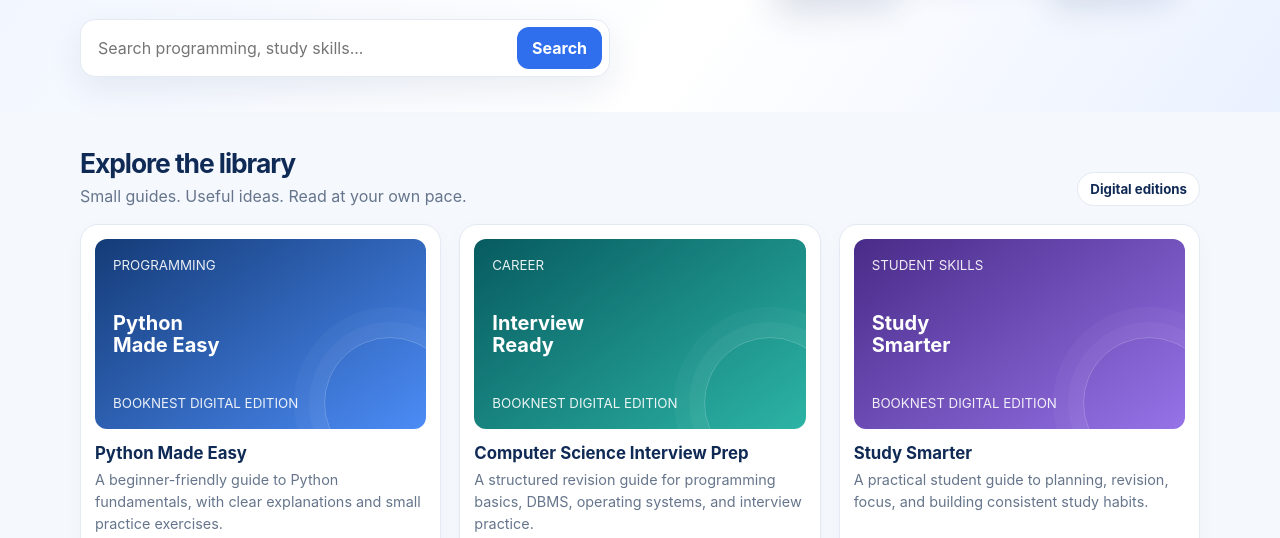
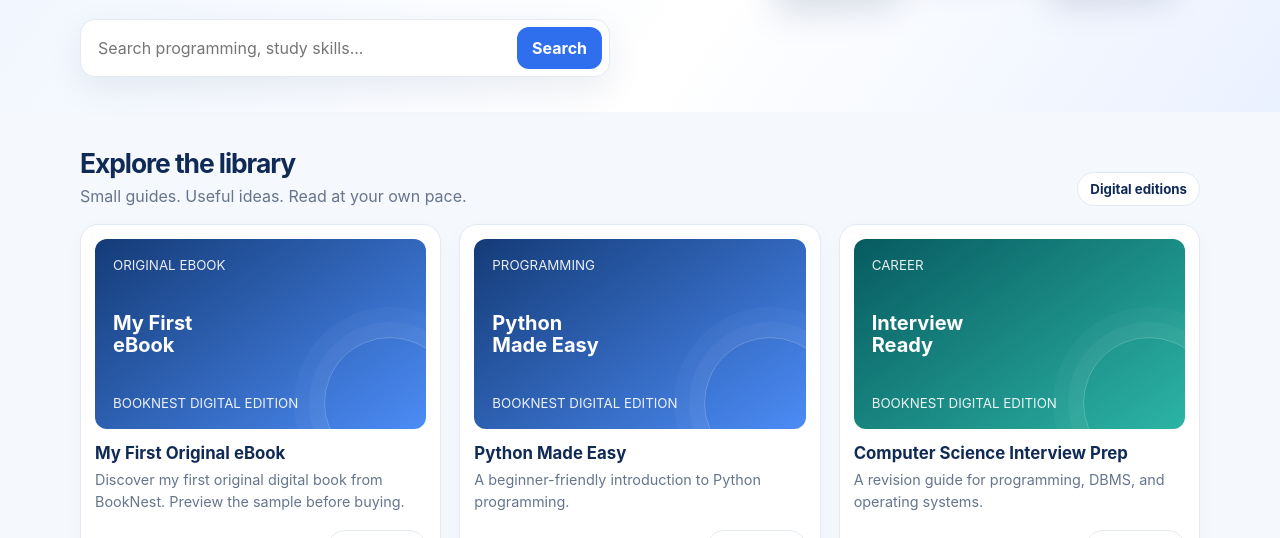
Before and after one commit to maheshjillapalli/BookNest-stores, a plain HTML site: page index.html in a window 1280 px wide. Shown: the part 414-952 px from the top of the page. Drawn offline with Linux system fonts and the light colour scheme.

Commit message:
Update index.html

```diff
--- a/index.html
+++ b/index.html
@@ -51,11 +51,54 @@ header{background:rgba(255,255,255,.96);border-bottom:1px solid var(--line);posi
   <div class="dialog"><div class="dialog-top"><h2 id="modalTitle">Book details</h2><button class="close" onclick="closeModal()" aria-label="Close">×</button></div><div id="modalBody"></div></div>
 </div>
 <script>
+
 const books = [
- {id:"python",title:"Python Made Easy",author:"BookNest Studio",category:"Programming",price:99,cls:"cover-python",cover:"Python<br>Made Easy",description:"A beginner-friendly guide to Python fundamentals, with clear explanations and small practice exercises.",sample:"Welcome to Python Made Easy. This guide is designed to help you learn one concept at a time. Start with variables: a variable is a name that refers to a value. Example: name = 'Maya'. Next, practise printing a message and changing the value. The complete edition should include original lessons, tested examples, exercises, and answers."},
- {id:"interview",title:"Computer Science Interview Prep",author:"BookNest Studio",category:"Career",price:149,cls:"cover-interview",cover:"Interview<br>Ready",description:"A structured revision guide for programming basics, DBMS, operating systems, and interview practice.",sample:"A good technical interview answer is clear, structured, and supported by an example. For each topic in your finished guide, include a short definition, why it matters, a practical example, and a common follow-up question. Verify every technical answer before publishing."},
- {id:"study",title:"Study Smarter",author:"BookNest Studio",category:"Student Skills",price:79,cls:"cover-study",cover:"Study<br>Smarter",description:"A practical student guide to planning, revision, focus, and building consistent study habits.",sample:"Begin by choosing one realistic outcome for each study session. Break a large task into small steps, schedule short review sessions, and test your understanding without looking at your notes. Adapt the plan to your own course and deadlines."}
+  {
+    id: "my-first-ebook",
+    title: "My First Original eBook",
+    author: "BookNest",
+    category: "Original eBook",
+    price: 99,
+    cls: "cover-python",
+    cover: "My First<br>eBook",
+    description: "Discover my first original digital book from BookNest. Preview the sample before buying.",
+    sample: "Welcome to my first original eBook! This is a sample preview. The complete book will be available to verified purchasers."
+  },
+  {
+    id: "python",
+    title: "Python Made Easy",
+    author: "BookNest Studio",
+    category: "Programming",
+    price: 99,
+    cls: "cover-python",
+    cover: "Python<br>Made Easy",
+    description: "A beginner-friendly introduction to Python programming.",
+    sample: "Welcome to Python Made Easy. Learn variables, loops, functions, and programming fundamentals."
+  },
+  {
+    id: "interview",
+    title: "Computer Science Interview Prep",
+    author: "BookNest Studio",
+    category: "Career",
+    price: 149,
+    cls: "cover-interview",
+    cover: "Interview<br>Ready",
+    description: "A revision guide for programming, DBMS, and operating systems.",
+    sample: "Prepare for technical interviews with structured explanations and practice questions."
+  },
+  {
+    id: "study",
+    title: "Study Smarter",
+    author: "BookNest Studio",
+    category: "Student Skills",
+    price: 79,
+    cls: "cover-study",
+    cover: "Study<br>Smarter",
+    description: "A practical guide to planning, revision, and better study habits.",
+    sample: "Break large tasks into smaller steps and review your learning regularly."
+  }
 ];
+
 let basket = [];
 function renderBooks(){
  const q=(document.getElementById("searchInput").value||"").toLowerCase().trim();
```
